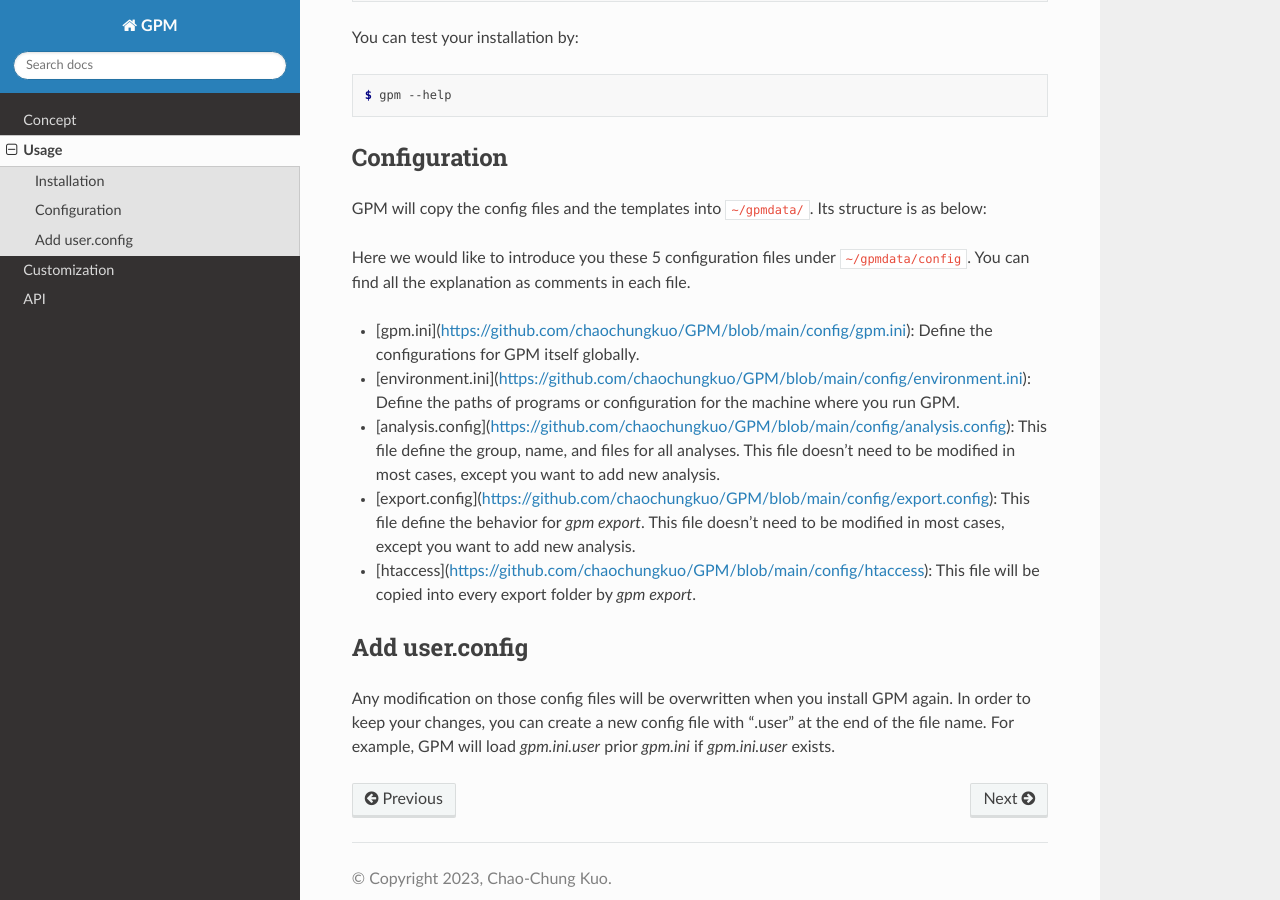
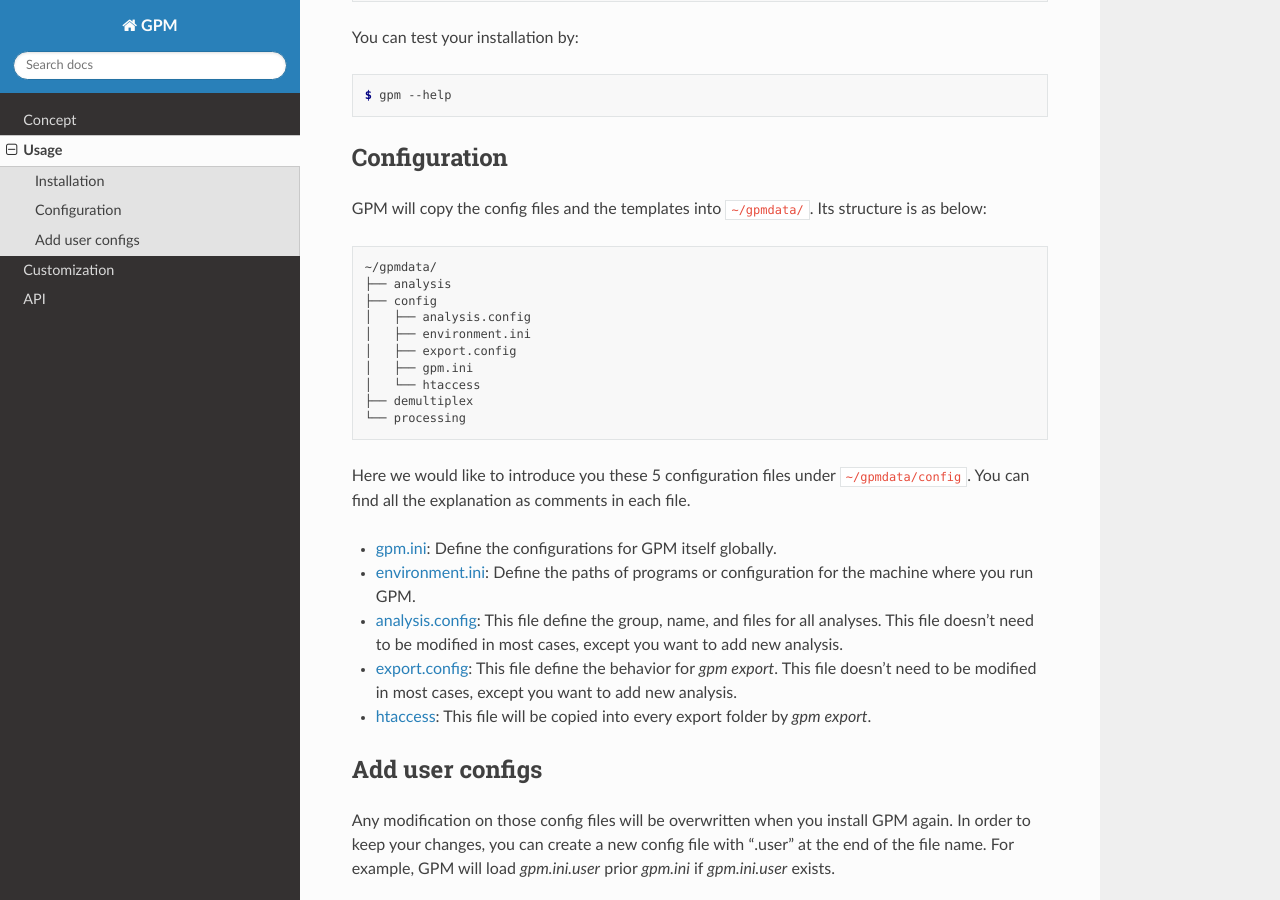
Before and after one commit to chaochungkuo/GPM, a Sphinx documentation site: the page built from docs/source/usage.rst, in a window 1280 px wide and 900 px high, scrolled down 462 px. Built offline with Sphinx 7.4.7 and the Read the Docs theme 2.0.0, drawn with Linux system fonts in a browser that asks for light colours.

Commit message:
update docs

```diff
--- a/docs/source/customization.rst
+++ b/docs/source/customization.rst
@@ -3,7 +3,7 @@ Customization
 
 Customize your own config files
 ----------------
-
+Please refer to [Add user.config](https://gpm.readthedocs.io/en/latest/usage.html#add-user-config).
 
 Customize your own author information
 ----------------
--- a/docs/source/usage.rst
+++ b/docs/source/usage.rst
@@ -31,7 +31,8 @@ Configuration
 
 GPM will copy the config files and the templates into ``~/gpmdata/``. Its structure is as below:
 
-.. code-block:: console
+.. code-block:: shell
+
    ~/gpmdata/
    ├── analysis
    ├── config
@@ -45,13 +46,13 @@ GPM will copy the config files and the templates into ``~/gpmdata/``. Its struct
 
 Here we would like to introduce you these 5 configuration files under ``~/gpmdata/config``. You can find all the explanation as comments in each file.
 
-- [gpm.ini](https://github.com/chaochungkuo/GPM/blob/main/config/gpm.ini): Define the configurations for GPM itself globally.
-- [environment.ini](https://github.com/chaochungkuo/GPM/blob/main/config/environment.ini): Define the paths of programs or configuration for the machine where you run GPM.
-- [analysis.config](https://github.com/chaochungkuo/GPM/blob/main/config/analysis.config): This file define the group, name, and files for all analyses. This file doesn't need to be modified in most cases, except you want to add new analysis.
-- [export.config](https://github.com/chaochungkuo/GPM/blob/main/config/export.config): This file define the behavior for `gpm export`. This file doesn't need to be modified in most cases, except you want to add new analysis.
-- [htaccess](https://github.com/chaochungkuo/GPM/blob/main/config/htaccess): This file will be copied into every export folder by `gpm export`.
+- `gpm.ini <https://github.com/chaochungkuo/GPM/blob/main/config/gpm.ini>`_: Define the configurations for GPM itself globally.
+- `environment.ini <https://github.com/chaochungkuo/GPM/blob/main/config/environment.ini>`_: Define the paths of programs or configuration for the machine where you run GPM.
+- `analysis.config <https://github.com/chaochungkuo/GPM/blob/main/config/analysis.config>`_: This file define the group, name, and files for all analyses. This file doesn't need to be modified in most cases, except you want to add new analysis.
+- `export.config <https://github.com/chaochungkuo/GPM/blob/main/config/export.config>`_: This file define the behavior for `gpm export`. This file doesn't need to be modified in most cases, except you want to add new analysis.
+- `htaccess <https://github.com/chaochungkuo/GPM/blob/main/config/htaccess>`_: This file will be copied into every export folder by `gpm export`.
 
-Add user.config
----------------
+Add user configs
+----------------
 
 Any modification on those config files will be overwritten when you install GPM again. In order to keep your changes, you can create a new config file with ".user" at the end of the file name. For example, GPM will load `gpm.ini.user` prior `gpm.ini` if `gpm.ini.user` exists.
```
